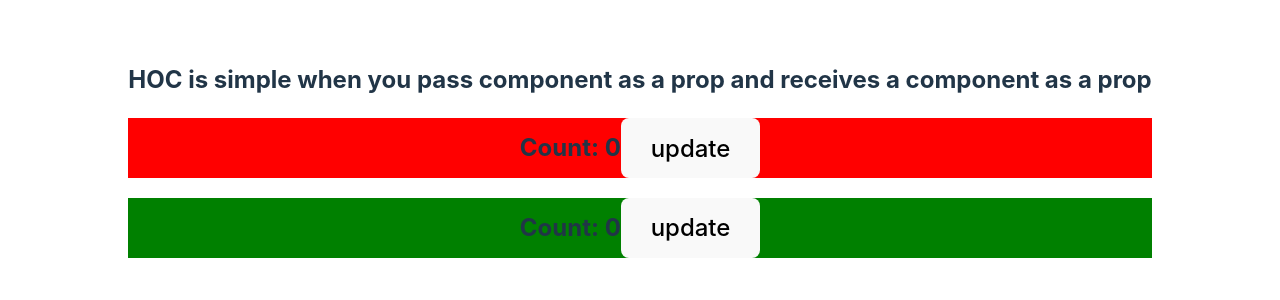
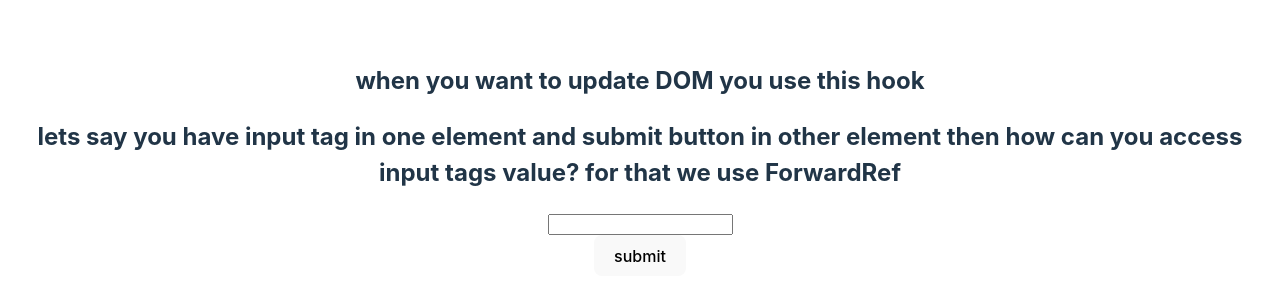
Before and after one commit to sheth2001/sample-projects-practice, a React (Vite) app: page / in a window 1280 px wide. Shown: the part 240-540 px from the top of the page. Built offline with nearby package versions, Linux system fonts and the light colour scheme.

Commit message:
used forwardRef hook

```diff
--- a/src/App.jsx
+++ b/src/App.jsx
@@ -7,6 +7,7 @@ import StateLiftUp from './components/StateLiftingUp/StateLiftUp'
 import UseMemo from './components/UseMemo'
 import UseRef from './components/UseRef'
 import HOC from './components/HOC'
+import ForwardRef from './components/ForwardRef/ForwardRef'
 
 function App() {
   const [count, setCount] = useState(0)
@@ -17,7 +18,8 @@ function App() {
       {/* <StateLiftUp /> */}
       {/* <UseMemo /> */}
       {/* <UseRef /> */}
-      <HOC />
+      {/* <HOC /> */}
+      <ForwardRef />
     </>
   )
 }
--- /dev/null
+++ b/src/components/ForwardRef/Child.jsx
@@ -0,0 +1,12 @@
+import React, { useState, forwardRef } from 'react'
+
+const Child = (props,ref) => {
+    const [name, setName] = useState();
+  return (
+    <div>
+      <input type="text" ref={ref} />
+    </div>
+  )
+}
+
+export default forwardRef(Child);
--- /dev/null
+++ b/src/components/ForwardRef/ForwardRef.jsx
@@ -0,0 +1,25 @@
+import React, { useRef } from "react";
+import Child from "./Child";
+
+const ForwardRef = () => {
+  let inputRef = useRef(null);
+  const handleClick = () => {
+    inputRef.current.value = "1000";
+  }
+
+  return (
+    <div>
+      <h2>when you want to update DOM you use this hook</h2>
+      <h2>
+        lets say you have input tag in one element and submit button in other
+        element then how can you access input tags value? for that we use
+        ForwardRef
+      </h2>
+
+      <Child ref = {inputRef}/>
+      <button onClick={handleClick}>submit</button>
+    </div>
+  );
+};
+
+export default ForwardRef;
```
